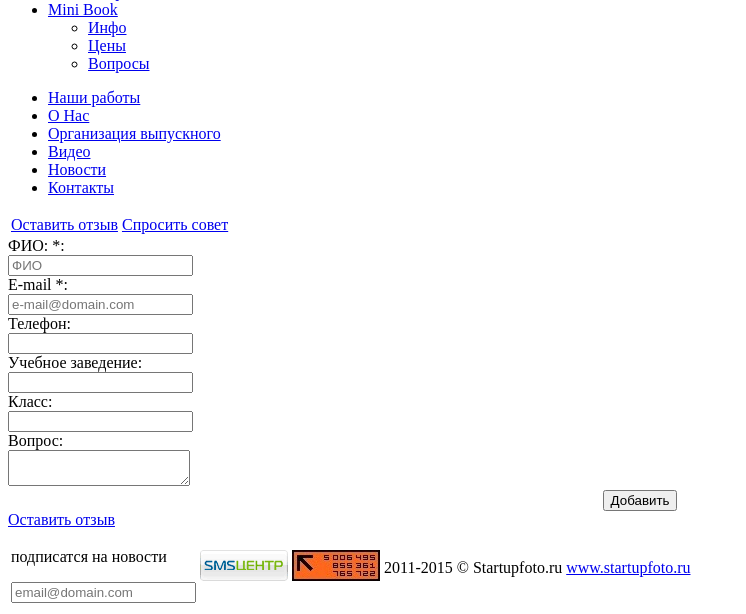
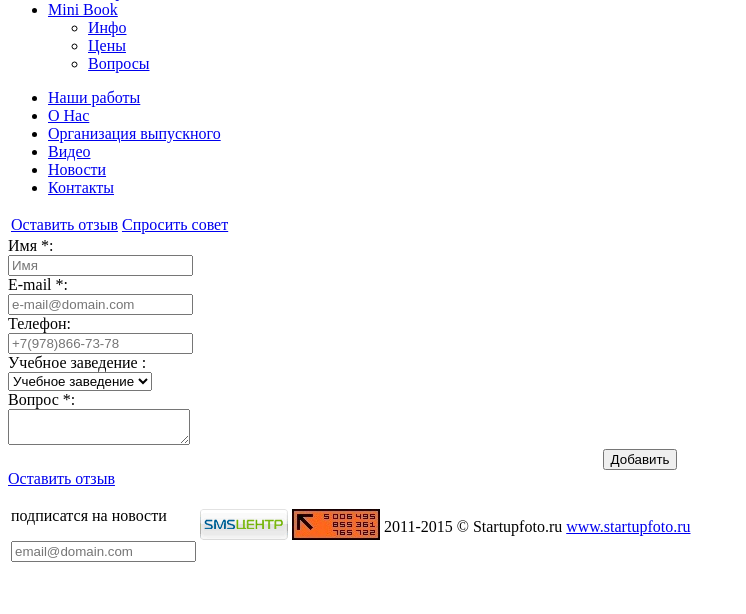
Before and after one commit to glavposhtamt/photo, a PHP site: template app/Views/review.php in a window 1280 px wide. Shown: the part 396-1010 px from the top of the page, without its empty margins (0-746 px from the left). After the commit the page ends 958 px from the top, so only its background shows below. Run offline with PHP 8.4, Linux system fonts and the light colour scheme; the template is opened without the code that fills it: most values are stand-ins (such as "Sample title", 1, 10 or a date in 2020); data that the repository does not hold is empty.

Commit message:
Add review

```diff
--- a/app/Routes/routAdmin.php
+++ b/app/Routes/routAdmin.php
@@ -628,3 +628,7 @@ $app->post('/admin/change', $authenticate($app), function() use ($app){
 
     $app->redirect('/admin/settings/pass');
 });
+
+$app->get('/admin/review', $authenticate($app), function() use($app, $js_css) {
+    $app->render('admin/review.php', array('jsCSSLibs' => $js_css));
+});
--- a/app/Views/admin/admin.php
+++ b/app/Views/admin/admin.php
@@ -48,6 +48,12 @@
                         <span class="anchor">Настройки</span>
                     </a>
                 </li>
+                <li>
+                    <a href="/admin/review">
+                        <span class="glyphicon glyphicon-thumbs-up" aria-hidden="true" ></span>
+                        <span class="anchor">Отзывы/Вопросы</span>
+                    </a>
+                </li>
             </ul>
         </div>
 
--- a/app/Views/review.php
+++ b/app/Views/review.php
@@ -41,46 +41,45 @@
                        </div>
                        <div class="comments">
                            <div class="red_popup review_add">
-                               <form id="TComments5" action="/actions.php" class="form" method="post">
-                                   <input name="mode" value="TComments" type="hidden">
-                                   <input name="parent" value="5" type="hidden">
-                                   <input name="do" value="add" type="hidden">
-                                   <input name="answer_to" value="0" type="hidden">
-                                   <input name="type" value="review" type="hidden">
+                               <form id="" class="form" method="post">
+                                   <input name="type" value="<?=$type; ?>" type="hidden">
                                    <div class="field">
-                                       <div class="name">ФИО: <span class="star">*</span>: </div>
+                                       <div class="name">Имя *: </div>
                                        <div class="val">
-                                           <input name="author" placeholder="ФИО" required="" type="text">
+                                           <input name="author" placeholder="Имя" required type="text">
                                        </div>
                                    </div>
                                    <div class="field">
-                                       <div class="name">E-mail <span class="star">*</span>: </div>
+                                       <div class="name">E-mail *: </div>
                                        <div class="val">
-                                           <input name="email" placeholder="e-mail@domain.com" required="" type="text">
+                                           <input name="email" placeholder="e-mail@domain.com" required type="email">
                                        </div>
                                    </div>
                                    <div class="field">
                                        <div class="name">Телефон: </div>
                                        <div class="val">
-                                           <input name="phone" placeholder="" type="text">
+                                           <input name="phone" placeholder="+7(978)866-73-78" type="phone">
                                        </div>
                                    </div>
                                    <div class="field">
-                                       <div class="name">Учебное заведение: </div>
+                                       <div class="name">
+                                           Учебное заведение <?php if($type == 'r') : ?> * <?php endif; ?>:
+                                        </div>
                                        <div class="val">
-                                           <input name="institution" placeholder="" type="text">
+                                            <select name="institution">
+                                                <option>Учебное заведение</option>
+                                                <?php foreach($inst as $value) : ?>
+                                                    <option value="<?=$value->id?>"><?=$value->title?></option>
+                                                <?php endforeach; ?>
+                                            </select>
                                        </div>
                                    </div>
                                    <div class="field">
-                                       <div class="name">Класс: </div>
+                                       <div class="name">
+                                           <?=$type == 'r' ? 'Отзыв *' : 'Вопрос *'; ?>:
+                                        </div>
                                        <div class="val">
-                                           <input name="class" placeholder="" type="text">
-                                       </div>
-                                   </div>
-                                   <div class="field">
-                                       <div class="name"><?=$type == 'r' ? 'Отзыв' : 'Вопрос'; ?>: </div>
-                                       <div class="val">
-                                           <textarea name="text" required=""></textarea>
+                                           <textarea name="text" required></textarea>
                                        </div>
                                    </div>
                                    <div class="submit" style="text-align:center;">
--- a/css/objects.css
+++ b/css/objects.css
@@ -1815,7 +1815,7 @@ p
 {
 	width:180px;
 }
-.comments .val input, .comments .val textarea
+.comments .val input, .comments .val textarea, .comments .val select
 {
 	width: 430px;
     height: 25px;
@@ -1826,6 +1826,10 @@ p
 .comments .val textarea
 {
 	height: 70px;
+}
+
+.comments .val select {
+    width: 443px;
 }
 .comments .send
 {
```
Also changed, not shown: app/Models/Review.php (added, +13 -0 lines), app/Routes/routSite.php (+37 -2 lines), app/Views/admin/review.php (added, +38 -0 lines), sql/table.sql (+17 -0 lines).
